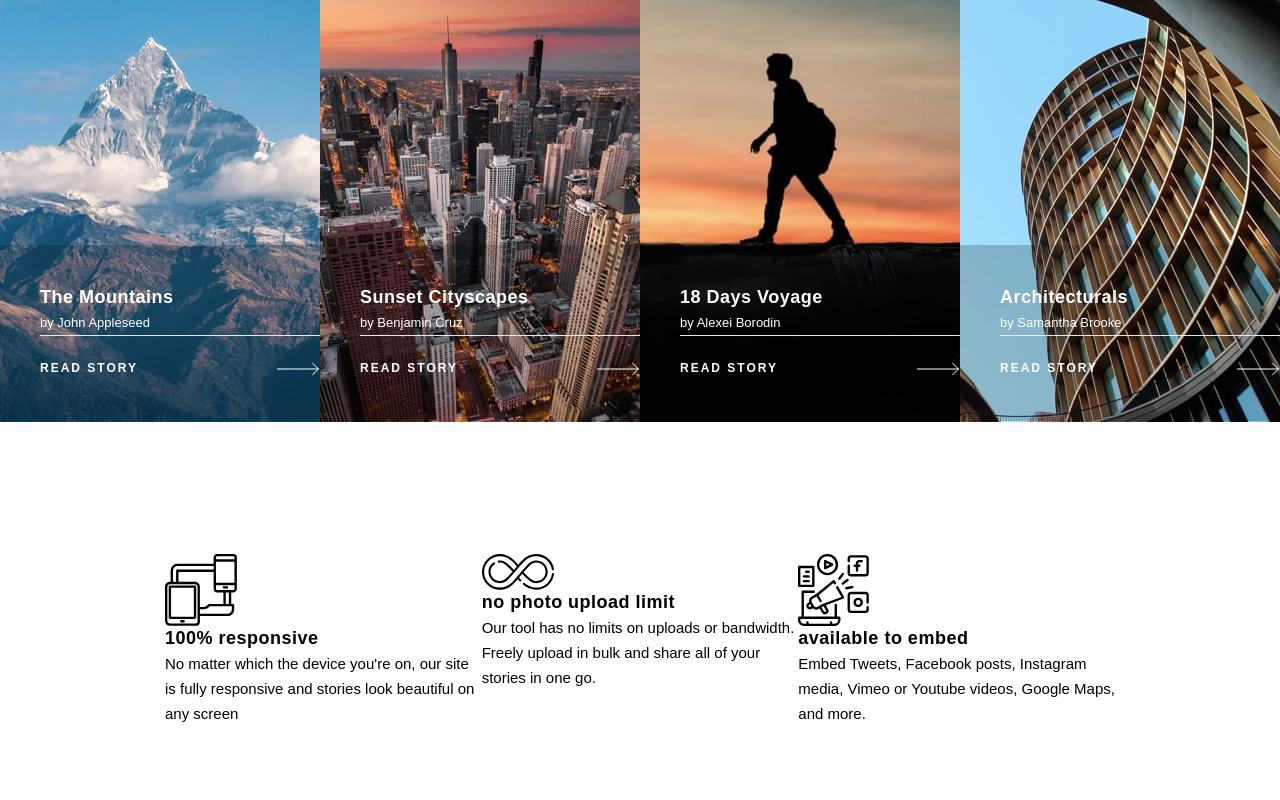
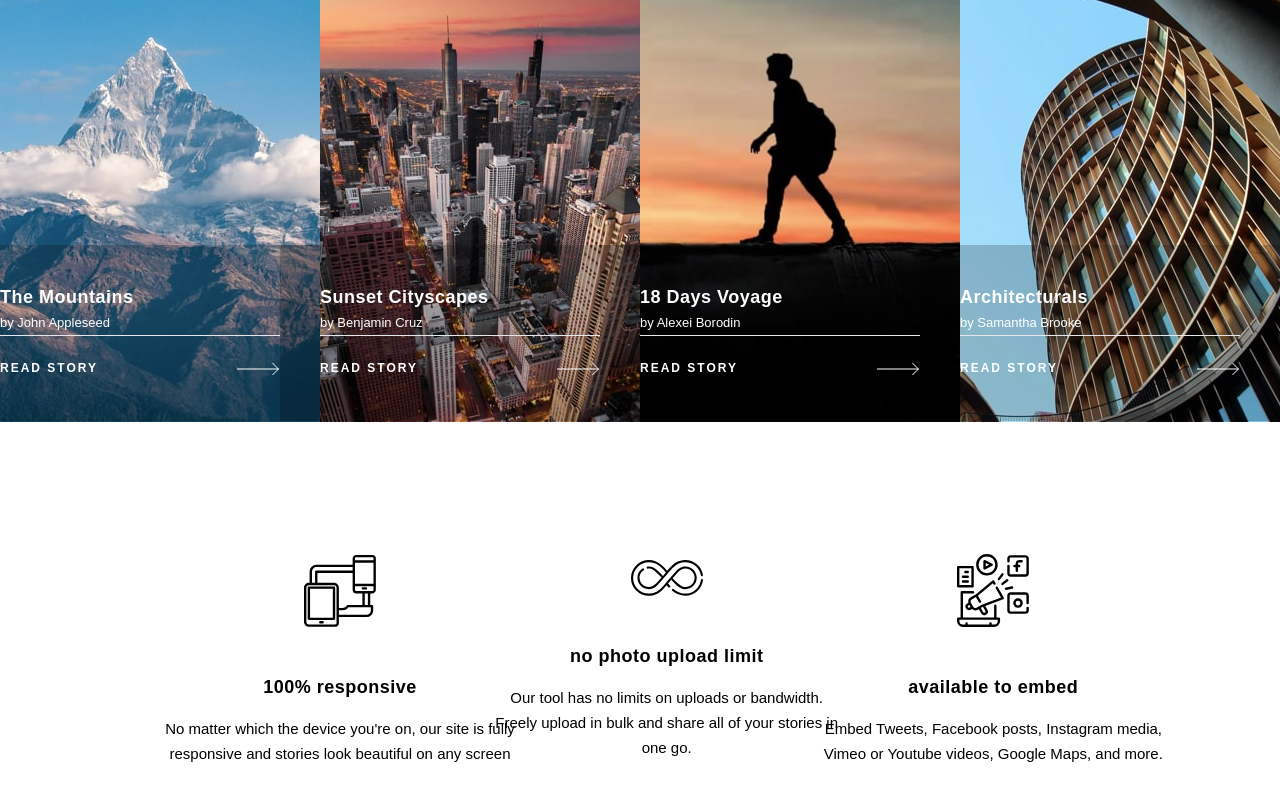
Before and after one commit to ortonb110/photosnap, a React (Create React App) app: page / in a window 1280 px wide. Shown: the part 2009-2809 px from the top of the page. Built offline with nearby package versions, Linux system fonts and the light colour scheme.

Commit message:
Footer Feature complete

```diff
--- a/src/Components/Card.jsx
+++ b/src/Components/Card.jsx
@@ -15,7 +15,7 @@ export default function Card({ cardData }) {
           alt="Create and Share"
         />
       </picture>
-      <div className="absolute  bottom-[0.1rem] px-[4rem] text-white py-[4rem]  md:w-[36rem] bg-black bg-opacity-20 ">
+      <div className="absolute right-0 bottom-[0.1rem] px-[4rem] text-white py-[4rem] w-full md:w-[36rem] bg-black bg-opacity-20 ">
         <div className="border-b-[1px] mb-[2rem]">
           <h3 className="capitalize">{title}</h3>
           <p className="text-[1.3rem]">
--- a/src/Components/CardContainer.jsx
+++ b/src/Components/CardContainer.jsx
@@ -6,7 +6,7 @@ export default function CardContainer() {
   const [data, setData] = useState(CardData);
   return (
     <section className=" responsive">
-      <div className="grid grid-cols-1 md:grid-cols-2 lg:grid-cols-4 ">
+      <div className="grid grid-cols-1 md:grid-cols-2 lg:grid-cols-4  ">
         <Card cardData={data[0]} />
         <Card cardData={data[1]} />
         <Card cardData={data[2]} />
--- a/src/Components/ContainerFeatures.jsx
+++ b/src/Components/ContainerFeatures.jsx
@@ -3,7 +3,7 @@ import { Features } from "../FeaturesData"
 
 export default function ContainerFeatures() {
   return (
-    <section className='responsive grid lg:grid-cols-3 py-[13.2rem] px-[16.5rem] '>
+    <section className='responsive grid lg:grid-cols-3 py-[13.2rem] px-[16.5rem] items-center lg:gap-[3rem]'>
         {
             Features.map((item, index)=> {
                 return <FooterFeature features={item} key={index} />
--- a/src/Components/FooterFeature.jsx
+++ b/src/Components/FooterFeature.jsx
@@ -1,13 +1,15 @@
-import React from 'react'
-import logo from '../assets/features/desktop/responsive.svg'
+import React from "react";
+import logo from "../assets/features/desktop/responsive.svg";
 
-export default function FooterFeature({features}) {
-    const {image, title, text} = features
+export default function FooterFeature({ features }) {
+  const { image, title, text } = features;
   return (
-    <div className='col-span-1'>
-        <img src={image} alt={title} />
+    <div className="col-span-1 flex flex-col items-center gap-[4.8rem] w-[35rem]">
+      <img src={image} alt={title} className="w-[7.2rem]" />
+      <div className="flex flex-col items-center gap-[1.6rem]">
         <h3>{title}</h3>
-        <p>{text}</p>
+        <p className="text-center ">{text}</p>
+      </div>
     </div>
-  )
+  );
 }
```
